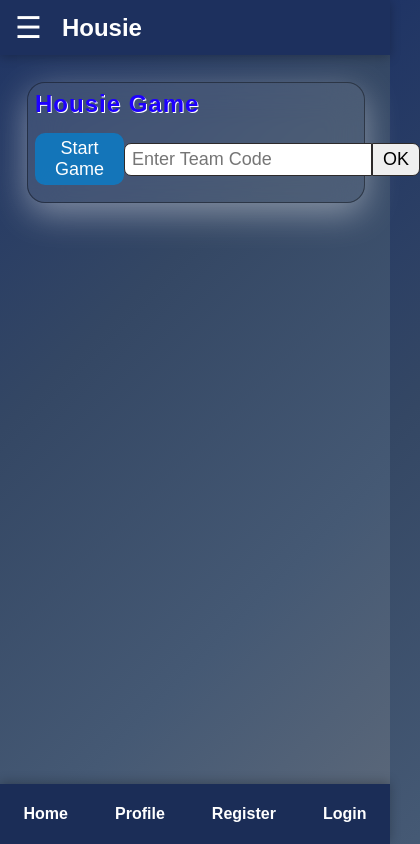
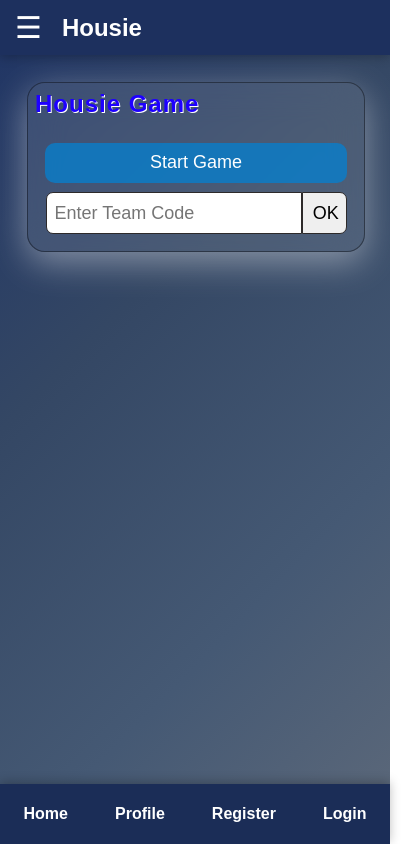
Before and after one commit to Adhikari-Satish/HousieGame, a React (Vite) app in the folder frontend/: page /game in a window 390 px wide. Shown: the whole page, 420 px wide, since content can reach past the window. Built offline with nearby package versions, Linux system fonts and the light colour scheme.

Commit message:
responsive changes

```diff
--- a/frontend/src/Game.jsx
+++ b/frontend/src/Game.jsx
@@ -218,15 +218,17 @@ function Game() {
 
       {/* ---------------- HOME ---------------- */}
       {phase === "home" && (
-        <div style={{ display: "flex", alignItems: "center", marginBottom: "10px" , justifyContent: "space-between"}}>
+        // <div className="startgame" style={{ display: "flex", alignItems: "center", marginBottom: "10px" , justifyContent: "space-between"}}>
+        <div className="startgame">
+
           {/* <button style={{fontSize: "18px", padding: "5px 15px", border: "1px solid #2d2a2a", borderRadius: "7px", cursor: "pointer"}} onClick={startGame}>Start Game</button> */}
           <button className="primary-btn" onClick={startGame}>Start Game</button>
 
-        <div style={{ display: "flex", alignItems: "center", marginRight: "2%"}}>
-
+        {/* <div className="gamesea" style={{ display: "flex", alignItems: "center", marginRight: "2%"}}> */}
+        <div className="gamesea" >
           <input
             type="text"
-            style={{ padding: "5px 7px",fontSize: "18px",border: "1px solid #2d2a2a", marginRight: "0px", borderTopLeftRadius: "7px", borderBottomLeftRadius: "7px" }}
+            style={{ padding: "5px 7px",fontSize: "18px",border: "1px solid #2d2a2a", marginLeft: "5px", borderTopLeftRadius: "7px", borderBottomLeftRadius: "7px", width:"85%"}}
             placeholder="Enter Team Code"
             value={inputCode}
             onChange={(e) => setInputCode(e.target.value)}
@@ -252,11 +254,15 @@ function Game() {
       {/* ---------------- SELECTING ---------------- */}
       {phase === "selecting" && (
         <div>
-          <div style={{ display: "flex", justifyContent: "space-between", alignItems: "center", marginBottom: "20px" }}>
+          {/* <div className="gen" style={{ display: "flex", justifyContent: "space-between", alignItems: "center", marginBottom: "20px" }}> */}
+          <div className="gen" >
           {/* <h3>TeamCode: {gameCode}</h3> */}
-          <h3 style={{ fontSize: "16px", paddingLeft: "0px"}}>Team Code : <button style={{ border: "1px solid #000000", background: "#9b9b9b8b", color: "#ffffff", padding: "2px 10px", fontSize: "15px", borderRadius: "7px"}}>{gameCode}</button></h3>
-          <h4 style={{ fontSize: "16px", paddingLeft: "0px"}}>Selected: {selectedNumbers.length}/15</h4>
-          <h3 style={{ fontSize: "16px", paddingLeft: "0px"}}>Time Left: <button style={{ border: "1px solid #000000", background: "#a1a1a1ae", color: "#ffffff", padding: "2px 10px", fontSize: "15px", borderRadius: "7px"}}>{timeLeft}s</button></h3>
+          {/* <h3 style={{ fontSize: "16px", paddingLeft: "0px"}}>Team Code : <button style={{ border: "1px solid #000000", background: "#9b9b9b8b", color: "#ffffff", padding: "2px 10px", fontSize: "15px", borderRadius: "7px"}}>{gameCode}</button></h3>
+          <h3 style={{ fontSize: "16px", paddingLeft: "0px"}}>Selected: {selectedNumbers.length}/15</h3>
+          <h3 style={{ fontSize: "16px", paddingLeft: "0px"}}>Time Left: <button style={{ border: "1px solid #000000", background: "#a1a1a1ae", color: "#ffffff", padding: "2px 10px", fontSize: "15px", borderRadius: "7px"}}>{timeLeft}s</button></h3> */}
+          <h3 >Team Code : <button >{gameCode}</button></h3>
+          <h3 >Selected: {selectedNumbers.length}/15</h3>
+          <h3 >Time Left: <button >{timeLeft}s</button></h3>
           </div>
           <div style={{ display: "grid", gridTemplateColumns: "repeat(10,1fr)", width:"100%", marginBottom: "20px" }}>
             {numbers.map((n) => (
@@ -281,10 +287,10 @@ function Game() {
       {/* ---------------- RUNNING / FINISHED ---------------- */}
       {(phase === "running" || phase === "finished") && (
         <div>
-          <div style={{ display: "flex", justifyContent: "space-between", alignItems: "center", marginBottom: "10px"}}>
+          <div className="gensta" style={{ display: "flex", justifyContent: "space-between", alignItems: "center", marginBottom: "10px"}}>
           {/* <h3>Game Code: {gameCode}</h3> */}
           <h3 style={{ fontSize: "18px", padding: "5px 10px", paddingLeft: "0px"}}>Team Code : <button style={{ border: "1px solid #000000", background: "#b5b5b58b", color: "#ffffff", padding: "3px 10px", fontSize: "17px", borderRadius: "7px", marginLeft: "10px" }}>{gameCode}</button></h3>
-          <h3 style={{ fontSize: "18px", padding: "5px 10px", paddingLeft: "0px"}}>Current Number:<button style={{ border: "1px solid #666666", background: "#04ff00", color: "#000000", fontSize: "18px", borderRadius: "50%", marginLeft: "10px", height: "35px", width: "35px" }}>{currentNumber ?? "00"}</button></h3>
+          <h3 style={{ fontSize: "18px", padding: "5px 10px", paddingLeft: "0px"}}>Current Number:<button style={{ border: "1px solid #666666", background: "#04ff00", color: "#000000", fontSize: "23px", borderRadius: "50%", marginLeft: "10px", height: "45px", width: "45px" }}>{currentNumber ?? "00"}</button></h3>
          </div>
           <div style={{ display: "grid", gridTemplateColumns: "repeat(10,1fr)", marginBottom: "20px", width: "100%" }}>
             {numbers.map((n) => (
--- a/frontend/src/index.css
+++ b/frontend/src/index.css
@@ -193,6 +193,19 @@
     color:white;
 }
 
+.startgame{
+display: flex;
+width: 100%;
+ align-items: center;
+  margin-bottom: 10px;
+   justify-Content: space-between;
+}
+.gamesea{
+display: flex;
+ align-items: center;
+  margin-right: 2%;
+}
+
 .primary-btn{
     background:#0b7ecad0;
     color:white;
@@ -204,6 +217,24 @@
     transition:.3s;
 }
 
+.gen{
+  display: flex;
+   justify-content: space-between;
+   align-items: center;
+   margin-bottom: 20px
+}
+.gen h3{
+  font-size: 16px;
+   padding-left: 0px;
+}
+.gen button{
+  border: 1px solid #000000;
+   background: #9b9b9b8b;
+    color: #ffffff;
+     padding: 2px 10px;
+      font-size: 15px;
+       border-radius: 7px;
+}
 .primary-btn:hover{
     background:#005eff;
     transform:translateY(-2px);
@@ -307,8 +338,7 @@
 }
 
 /* Responsive */
-@media (max-width:768px){
-
+@media (max-width:750px){
     .home1{
         flex-direction: column;
         gap: 25px;
@@ -329,8 +359,48 @@
         height: 200px;
     }
 }
-/* @media (max-width:600px){
+@media (max-width:590px){
   .home1 h1{
-        font-size: 10px;
+        font-size: 27px;
     }
-} */
+    .startgame{
+    display: flex;
+    flex-direction: column;
+    width: 100%;
+  }
+  .primary-btn{
+    width: calc(100% - 6%);
+    height: 40px;
+    margin: 3%;
+  }
+  .gamesea{
+    width: calc(100% - 6%);
+  }
+  .gamesea input{
+    height: 30px;
+  }
+  .gamesea button{
+    width: 15%;
+    height: 42px;
+    margin-right: -1%;
+  }
+  /* .gen{
+    width: 100%;
+    display: flex;
+    flex-direction:column;
+    gap: 10px;
+  }
+  .gen h3{
+    width: 100%;
+    text-align: left;
+    justify-content: space-between;
+  }
+  .gen h3 button{
+    width: 50%;
+  } */
+  .gensta{
+    display:flex;
+    flex-direction: column;
+    gap: 5px;
+  }
+}
```
